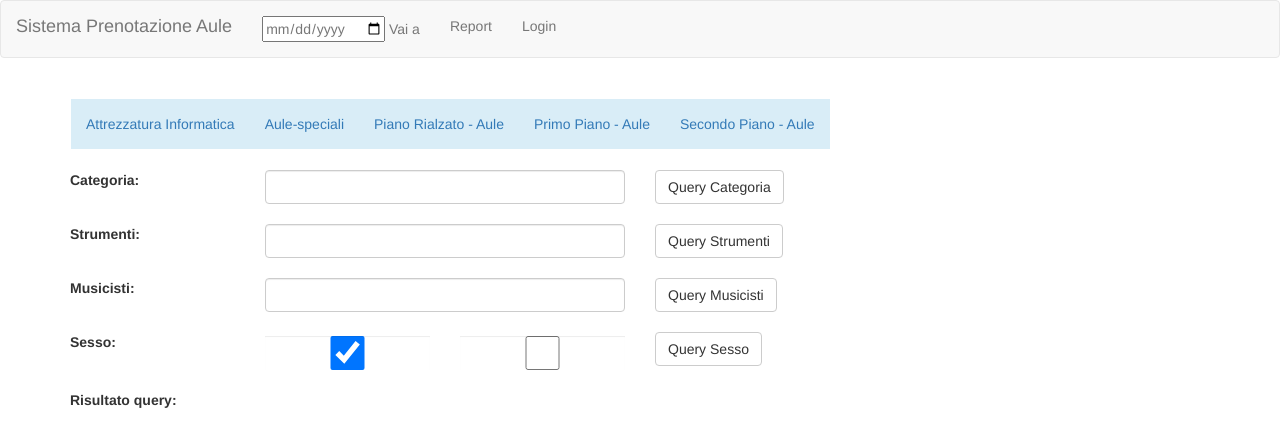
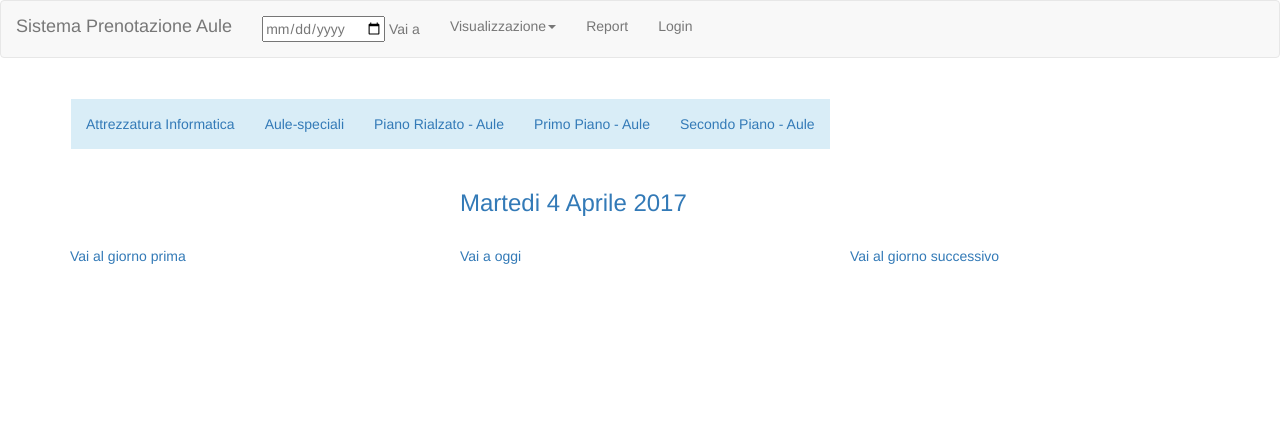
Before and after one commit to pirasalbe/5AII_Info_PHPDB_PrenotazioneAule, a PHP site: page / in a window 1280 px wide. Shown: the top 447 px of the page. Run offline with PHP 8.4, Linux system fonts and the light colour scheme; some libraries are stand-ins or nearby versions.

Commit message:
Added some stuff

```diff
--- a/index.php
+++ b/index.php
@@ -15,7 +15,11 @@
 		<title>
 			Aule
 		</title>
+		<meta charset="utf-8">
+		<meta name="viewport" content="width=device-width, initial-scale=1">
 		<link rel="stylesheet" href="https://maxcdn.bootstrapcdn.com/bootstrap/3.3.7/css/bootstrap.min.css">
+		<script src="https://ajax.googleapis.com/ajax/libs/jquery/3.2.0/jquery.min.js"></script>
+		<script src="https://maxcdn.bootstrapcdn.com/bootstrap/3.3.7/js/bootstrap.min.js"></script>
 	</head>
 
 	<body>
@@ -28,6 +32,16 @@
 						</div>
 						<ul class="nav navbar-nav">
 							<li><a href="#"><input type="date" name="data"> Vai a</a></li>
+
+							<li class="dropdown">
+								<a class="dropdown-toggle" data-toggle="dropdown" href="#">Visualizzazione<span class="caret"></span></a>
+								<ul class="dropdown-menu">
+									<li><a href="#">Giorni</a></li>
+									<li><a href="#">Settimane</a></li>
+									<li><a href="#">Mesi</a></li>
+								</ul>
+							</li>
+
 							<li><a href="#">Report</a></li>
 							<li><a href="#">Login</a></li>
 						</ul>
@@ -37,7 +51,6 @@
 				<br>
 
 				<!--- body --->
-				<form action="" method="post">
 
 				<!--- Class type --->
 				<div class="container navbar ">
@@ -50,78 +63,36 @@
 					</ul>
 				</div>
 
+				<!--- Days --->
 				<div class="container">
 
 					<div class="row">
-							<div class="col-sm-2">
-								<label for="cat">Categoria:</label>
+						<div class="col-sm-4">
 						</div>
 						<div class="col-sm-4">
-									<input type="text" class="form-control" name="cat">
+							<a href="#"><h3>Martedi 4 Aprile 2017</h3></a>
 						</div>
-							<div class="col-sm-2">
-									<input class="btn btn-default" align="center" type="submit" name="categoria" value="Query Categoria">
+						<div class="col-sm-4">
 						</div>
 					</div>
 
 					<br>
 
 					<div class="row">
-							<div class="col-sm-2">
-								<label for="str">Strumenti:</label>
+						<div class="col-sm-4">
+							<a href="#">Vai al giorno prima</a>
 						</div>
 						<div class="col-sm-4">
-									<input type="number" class="form-control" name="str">
+							<a href="#">Vai a oggi</a>
 						</div>
-							<div class="col-sm-2">
-									<input class="btn btn-default" align="center" type="submit" name="strumenti" value="Query Strumenti">
+						<div class="col-sm-4">
+							<a href="#">Vai al giorno successivo</a>
+						</div>
 					</div>
 				</div>
 
-						<br>
-
-						<div class="row">
-							<div class="col-sm-2">
-								<label for="mus">Musicisti:</label>
-							</div>
-							<div class="col-sm-4">
-									<input type="number" class="form-control" name="mus">
-							</div>
-							<div class="col-sm-2">
-									<input class="btn btn-default" align="center" type="submit" name="musicisti" value="Query Musicisti">
-							</div>
-                        </div>
-
-						<br>
-
-						<div class="row">
-							<div class="col-sm-2">
-								<label for="login">Sesso:</label>
-							</div>
-							<div class="col-sm-2">
-									<input type="checkbox" class="form-control" name="mas" checked>
-							</div>
-							<div class="col-sm-2">
-									<input type="checkbox" class="form-control" name="fem">
-							</div>
-							<div class="col-sm-2">
-									<input class="btn btn-default" align="center" type="submit" name="sesso" value="Query Sesso">
-							</div>
-                        </div>
-
-						<br>
-
-						<div class="row">
-							<div class="col-sm-2">
-								<label for="login">Risultato query:</label>
-							</div>
-							<div class="col-sm-4">
-							</div>
-                        </div>
-
-    				</div>
-
-				</form>
+				<!--- Weeks --->
+				<!--- Months --->
 
             </div>
 	</body>
```
Lines whose indentation alone changed are shown as unchanged.
